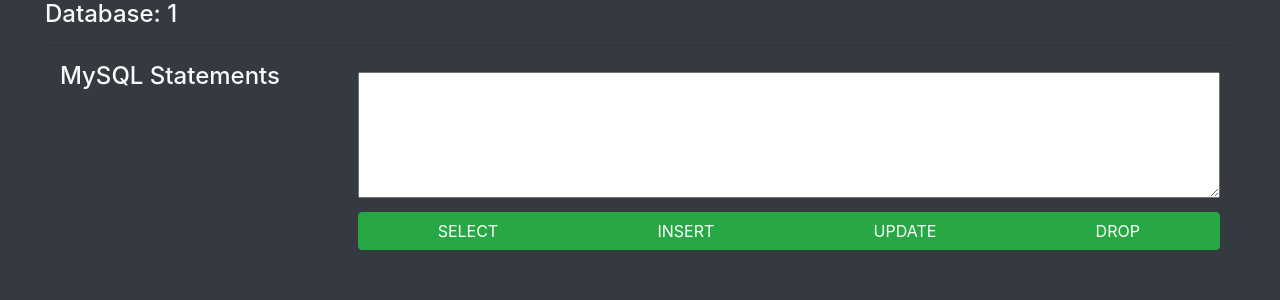
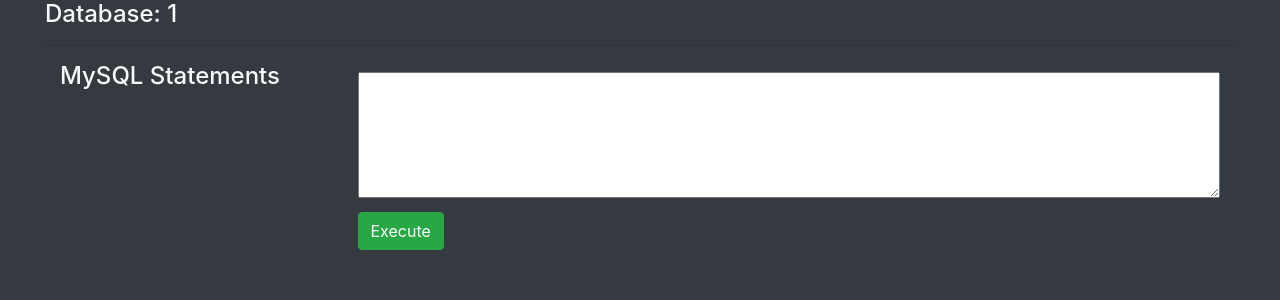
Before and after one commit to MarcelZDEV/DatabasePanelManagment, a Flask app: page /connect-page/mysql-statements/1 in a window 1280 px wide. Shown: the part 56-356 px from the top of the page. Run offline with Flask 2, Linux system fonts and the light colour scheme; the visitor is signed in with stand-in values (Sample User, id 1).

Commit message:
next refactor code, start doing mysql connect

```diff
--- a/db.py
+++ b/db.py
@@ -9,5 +9,3 @@
 )
 
 cursor = db.cursor()
-
-print(db)
--- a/main.py
+++ b/main.py
@@ -1,17 +1,18 @@
-from flask import Flask, url_for, redirect, render_template, session, flash, request, send_from_directory
+from flask import Flask, url_for, redirect, render_template, session, flash, request
 from db import *
 from datetime import timedelta
-from src.basic import basic
+import mysql.connector
 
-app = Flask(__name__)
+app = Flask(__name__, template_folder='templates')
 app.secret_key = "root"
 app.permanent_session_lifetime = timedelta(minutes=60)
-app.register_blueprint(basic, url_prefix="")
+global db_user
 
 
 @app.route('/')
-def home_page():
-    return render_template("index.jinja2")
+@app.route('/home')
+def home():
+    return render_template('index.jinja2')
 
 
 @app.route("/account-chose")
@@ -23,16 +24,6 @@
         user = session["normal"]
         return render_template("account.jinja2", user=user)
     return render_template("account.jinja2")
-
-
-@app.route("/account-login")
-def login():
-    return render_template('login.jinja2')
-
-
-@app.route('/account-register', methods=['POST', 'GET'])
-def register():
-    return render_template('register.jinja2')
 
 
 @app.route('/logout')
@@ -63,11 +54,6 @@
         return redirect(url_for('login'))
 
 
-@app.route('/add-connect', methods=['POST', 'GET'])
-def connect():
-    return render_template('add_connect.jinja2')
-
-
 @app.route('/connect-page/<name_id>', methods=['GET', 'POST'])
 def connect_page(name_id):
     if "admin" in session:
@@ -84,9 +70,37 @@
 def statements(name_id):
     if "admin" in session:
         user_name = session["admin"]
+        host_user_user = user_name
+        print(host_user_user)
         return render_template('MySQL_Statements.jinja2', name_id=name_id, name=user_name)
     elif "normal" in session:
         user_name = session["normal"]
+        if request.method == 'POST':
+            get_execute = request.form['mysql']
+            host_user_user = user_name
+            name_id_db = name_id
+            query = (host_user_user, name_id_db,)
+
+            host_user = 'SELECT host FROM dbpm.db_connects WHERE user_name_table = %s AND database_name = %s'
+            to_db_connect_host = cursor.execute(host_user, query)
+
+            user_user = 'SELECT username FROM dbpm.db_connects WHERE user_name_table = %s AND database_name = %s'
+            to_db_connect_user = cursor.execute(user_user, query)
+
+            password_user = 'SELECT password FROM dbpm.db_connects WHERE user_name_table = %s AND database_name = %s'
+            to_db_connect_password = cursor.execute(password_user, query)
+
+            data_pass_user = 'SELECT database_name FROM dbpm.db_connects WHERE user_name_table = %s AND database_name = %s'
+            to_db_connect_data = cursor.execute(data_pass_user, query)
+            global db_user
+            db_user = mysql.connector.connect(
+                host=f"{to_db_connect_host}",
+                user=f"{to_db_connect_user}",
+                password=f"{to_db_connect_password}",
+                database=f"{to_db_connect_data}",
+                port="3306"
+            )
+            print(db_user)
         return render_template('MySQL_Statements.jinja2', name_id=name_id, name=user_name)
     else:
         return redirect(url_for('login'))
@@ -121,5 +135,63 @@
     return render_template('add_connect.jinja2')
 
 
+@app.route('/account-login', methods=['POST', 'GET'])
+@app.route('/login', methods=['POST', 'GET'])
+def login():
+    if request.method == 'POST':
+        session.permanent = True
+        user = request.form["name"]
+        password = request.form["pass"]
+        check_user_exist = "SELECT COUNT(1) FROM dbpm.user WHERE username = %s AND password = %s"
+        check_root = "SELECT account FROM dbpm.user WHERE username = %s AND password = %s"
+        val = (user, password)
+        cursor.execute(check_user_exist, val)
+        if cursor.fetchone():
+            session["normal"] = user
+            val_root = (user, password)
+            cursor.execute(check_root, val_root)
+            results = cursor.fetchone()
+            if results is not None:
+                if 'root' in results:
+                    session["admin"] = user
+                    return redirect(url_for('database'))
+                elif 'normal' in results:
+                    session["normal"] = user
+                    return redirect(url_for('database'))
+                else:
+                    flash('Your login information are wrong', 'info')
+            else:
+                flash('Your login information are wrong', 'info')
+        else:
+            flash('Your login information are wrong', 'info')
+            return render_template('login.jinja2')
+    else:
+        if "normal" in session or "admin" in session:
+            return render_template("login.jinja2")
+    return render_template('login.jinja2')
+
+
+@app.route('/account-register', methods=['POST', 'GET'])
+@app.route('/register', methods=['POST', 'GET'])
+def register():
+    if request.method == 'POST':
+        user_reg = request.form["name_reg"]
+        password_reg = request.form["pass_reg"]
+        email_reg = request.form["email_reg"]
+        sqlq = "SELECT COUNT(*) FROM dbpm.user WHERE username = %s"
+        val = (user_reg,)
+        cursor.execute(sqlq, val)
+        if cursor.fetchone()[0]:
+            flash('Username already exist. Try other name', 'info')
+            return render_template('register.jinja2')
+        else:
+            execute = "INSERT INTO dbpm.user (username, password, email, account) VALUES(%s, %s, %s, %s)"
+            value = (user_reg, password_reg, email_reg, "normal")
+            cursor.execute(execute, value)
+            db.commit()
+            return redirect(url_for('login'))
+    return render_template('register.jinja2')
+
+
 if __name__ == '__main__':
     app.run(debug=True)
--- a/src/templates/MySQL_Statements.jinja2
+++ /dev/null
@@ -1,21 +0,0 @@
-{% extends 'db_page.jinja2' %}
-{% block title %}Connect Interface{% endblock %}
-{% block content %}
-    <div class="text-light" style="padding-left: 45px; padding-top: 10px; padding-right: 45px;">
-        <div class="float-right col-9">
-            <div class="d-flex flex-row">
-                <label>
-                    <textarea rows="5" cols="187.5" style="width: 100%" id="textarea"></textarea>
-                </label>
-            </div>
-            <form method="post">
-                <div class="d-flex flex-row btn-group">
-                    <input class="btn btn-success" type="submit" name="select" value="SELECT" onclick="select()">
-                    <input class="btn btn-success" type="submit" name="insert" value="INSERT">
-                    <input class="btn btn-success" type="submit" name="update" value="UPDATE">
-                    <input class="btn btn-success" type="submit" name="drop" value="DROP">
-                </div>
-            </form>
-        </div>
-    </div>
-{% endblock %}
--- /dev/null
+++ b/templates/MySQL_Statements.jinja2
@@ -0,0 +1,16 @@
+{% extends 'db_page.jinja2' %}
+{% block title %}Connect Interface{% endblock %}
+{% block content %}
+    <div class="text-light" style="padding-left: 45px; padding-top: 10px; padding-right: 45px;">
+        <div class="float-right col-9">
+            <div class="d-flex flex-row">
+                <form method="post">
+                    <label>
+                        <textarea rows="5" cols="187.5" style="width: 100%" name="mysql"></textarea>
+                    </label>
+                    <button class="btn btn-success " type="submit">Execute</button>
+                </form>
+            </div>
+        </div>
+    </div>
+{% endblock %}
--- a/src/templates/database_home.jinja2
+++ b/templates/database_home.jinja2
@@ -3,7 +3,7 @@
 {% block content %}
     <div class="float-left" style="padding-left: 45px; padding-top: 10px">
         <form method="post">
-            <a class="btn btn-lg btn-success" href="{{ url_for('connect') }}">Add Connect</a>
+            <a class="btn btn-lg btn-success" href="{{ url_for('add_connect') }}">Add Connect</a>
         </form>
         <br>
         <div class="text-light">
--- a/src/templates/index.jinja2
+++ b/templates/db_page.jinja2
@@ -2,11 +2,12 @@
 <html lang="en">
 <head>
     <meta charset="UTF-8">
-    <title>{% block title %}DBPM{% endblock %}</title>
+    <title>{% block title %}Connect Interface{% endblock %}</title>
     <link rel="apple-touch-icon" href="#">
     <meta name="viewport" content="width=device-width, initial-scale=1">
     <link rel="stylesheet" href="https://cdn.jsdelivr.net/npm/bootstrap@4.6.1/dist/css/bootstrap.min.css"
-          integrity="sha384-zCbKRCUGaJDkqS1kPbPd7TveP5iyJE0EjAuZQTgFLD2ylzuqKfdKlfG/eSrtxUkn" crossorigin="anonymous">
+          integrity="sha384-zCbKRCUGaJDkqS1kPbPd7TveP5iyJE0EjAuZQTgFLD2ylzuqKfdKlfG/eSrtxUkn"
+          crossorigin="anonymous">
 </head>
 <body class="bg-dark" onkeyup="back(), forward()">
 <div class="container-fluid">
@@ -14,7 +15,7 @@
         <div class="pos-f-t col-12 float-left">
             <div class="collapse" id="navbarToggleExternalContent">
                 <div class="bg-dark p-4">
-                    <a href="{{ url_for('home_page') }}" style="margin: 8px" class="btn btn-success">home</a>
+                    <a href="{{ url_for('home') }}" style="margin: 8px" class="btn btn-success">home</a>
                     <a href="{{ url_for('database') }}" class="btn btn-success" style="margin: 8px">databases</a>
                     <a href="{{ url_for ( 'account') }}" class=" btn btn-success" style="margin: 8px">account</a>
                 </div>
@@ -29,26 +30,18 @@
         </div>
     </div>
 </div>
+<div class="text-light" style="padding-left: 45px; padding-top: 10px; padding-right: 45px;">
+    <a href="{{ url_for('connect_page', name_id=name_id) }}" class="text-light"><h4>Database: {{ name_id }}</h4></a>
+    <hr>
+    <div class="float-left col-3">
+        <div>
+            <a href="{{ url_for('statements', name_id=name_id) }}" class="text-light"><h4>MySQL Statements</h4></a>
+        </div>
+    </div>
+</div>
 {% block content %}
 {% endblock %}
-<script>
-    function back() {
-        document.addEventListener('keydown', function (event) {
-            if (event.ctrlKey && event.key === 'z') {
-                window.history.back();
-            }
-        });
-    }
-
-    function forward() {
-        document.addEventListener('keydown', function (event) {
-            if (event.ctrlKey && event.key === 'y') {
-                window.history.forward();
-            }
-        });
-    }
-
-</script>
+<script src="static/keyboard_shortcut.js"></script>
 <script src="https://cdn.jsdelivr.net/npm/jquery@3.5.1/dist/jquery.slim.min.js"
         integrity="sha384-DfXdz2htPH0lsSSs5nCTpuj/zy4C+OGpamoFVy38MVBnE+IbbVYUew+OrCXaRkfj"
         crossorigin="anonymous"></script>
--- a/src/templates/db_page.jinja2
+++ b/templates/index.jinja2
@@ -2,12 +2,11 @@
 <html lang="en">
 <head>
     <meta charset="UTF-8">
-    <title>{% block title %}Connect Interface{% endblock %}</title>
+    <title>{% block title %}DBPM{% endblock %}</title>
     <link rel="apple-touch-icon" href="#">
     <meta name="viewport" content="width=device-width, initial-scale=1">
     <link rel="stylesheet" href="https://cdn.jsdelivr.net/npm/bootstrap@4.6.1/dist/css/bootstrap.min.css"
-          integrity="sha384-zCbKRCUGaJDkqS1kPbPd7TveP5iyJE0EjAuZQTgFLD2ylzuqKfdKlfG/eSrtxUkn"
-          crossorigin="anonymous">
+          integrity="sha384-zCbKRCUGaJDkqS1kPbPd7TveP5iyJE0EjAuZQTgFLD2ylzuqKfdKlfG/eSrtxUkn" crossorigin="anonymous">
 </head>
 <body class="bg-dark" onkeyup="back(), forward()">
 <div class="container-fluid">
@@ -15,7 +14,7 @@
         <div class="pos-f-t col-12 float-left">
             <div class="collapse" id="navbarToggleExternalContent">
                 <div class="bg-dark p-4">
-                    <a href="{{ url_for('home_page') }}" style="margin: 8px" class="btn btn-success">home</a>
+                    <a href="{{ url_for('home') }}" style="margin: 8px" class="btn btn-success">home</a>
                     <a href="{{ url_for('database') }}" class="btn btn-success" style="margin: 8px">databases</a>
                     <a href="{{ url_for ( 'account') }}" class=" btn btn-success" style="margin: 8px">account</a>
                 </div>
@@ -30,35 +29,9 @@
         </div>
     </div>
 </div>
-<div class="text-light" style="padding-left: 45px; padding-top: 10px; padding-right: 45px;">
-    <a href="{{ url_for('connect_page', name_id=name_id) }}" class="text-light"><h4>Database: {{ name_id }}</h4></a>
-    <hr>
-    <div class="float-left col-3">
-        <div>
-            <a href="{{ url_for('statements', name_id=name_id) }}" class="text-light"><h4>MySQL Statements</h4></a>
-        </div>
-    </div>
-</div>
 {% block content %}
 {% endblock %}
-<script>
-    function back() {
-        document.addEventListener('keydown', function (event) {
-            if (event.ctrlKey && event.key === 'z') {
-                window.history.back();
-            }
-        });
-    }
-
-    function forward() {
-        document.addEventListener('keydown', function (event) {
-            if (event.ctrlKey && event.key === 'y') {
-                window.history.forward();
-            }
-        });
-    }
-
-</script>
+<script src="static/keyboard_shortcut.js"></script>
 <script src="https://cdn.jsdelivr.net/npm/jquery@3.5.1/dist/jquery.slim.min.js"
         integrity="sha384-DfXdz2htPH0lsSSs5nCTpuj/zy4C+OGpamoFVy38MVBnE+IbbVYUew+OrCXaRkfj"
         crossorigin="anonymous"></script>
--- /dev/null
+++ b/templates/static/keyboard_shortcut.js
@@ -0,0 +1,15 @@
+function back() {
+        document.addEventListener('keydown', function (event) {
+            if (event.ctrlKey && event.key === 'z') {
+                window.history.back();
+            }
+        });
+    }
+
+    function forward() {
+        document.addEventListener('keydown', function (event) {
+            if (event.ctrlKey && event.key === 'y') {
+                window.history.forward();
+            }
+        });
+    }
```
Also changed, not shown: src/basic.py (deleted, +0 -69 lines), src/__init__.py (deleted), templates/account.jinja2 (renamed from src/templates/account.jinja2), templates/add_connect.jinja2 (renamed from src/templates/add_connect.jinja2), templates/login.jinja2 (renamed from src/templates/login.jinja2), templates/register.jinja2 (renamed from src/templates/register.jinja2).
